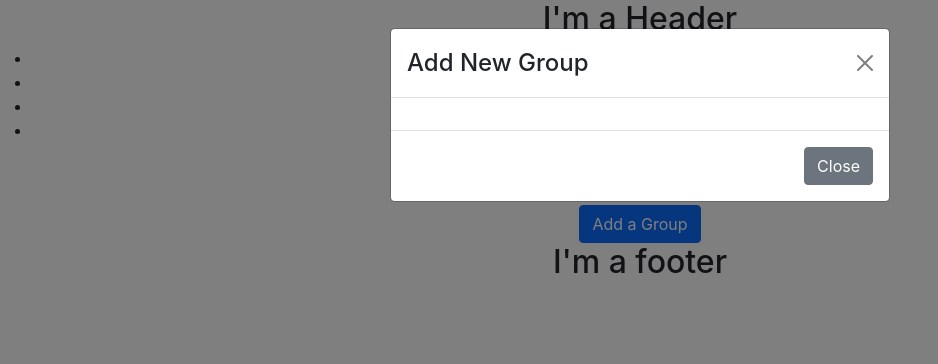
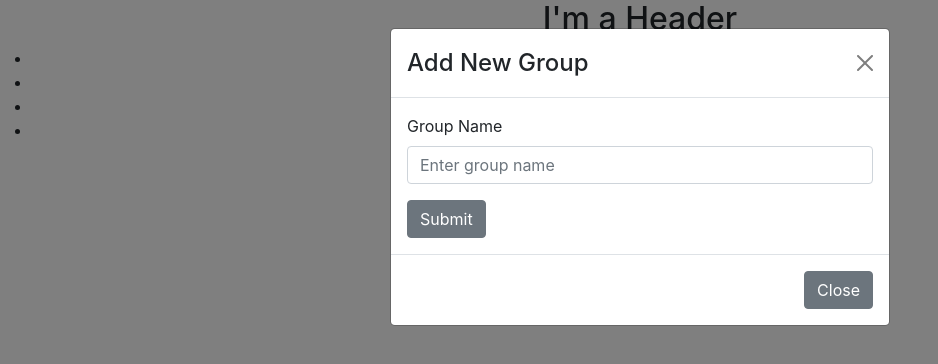
Before and after one commit to thePumaLovers/project-planning-client, a React (Create React App) app: page /groups in a window 1280 px wide. Both pictures are taken after a click on the button "Add a Group". Shown: the top 364 px of the page, without its empty margins (0-938 px from the left). Built offline with nearby package versions, Linux system fonts and the light colour scheme.

Commit message:
added Form with Group Name field Co-authored-by: @mpowell773

```diff
--- a/src/Components/GroupForm/GroupForm.js
+++ b/src/Components/GroupForm/GroupForm.js
@@ -6,9 +6,41 @@ import { useState } from 'react';
 const GroupForm = () => {
 
   const [show, setShow] = useState(false);
+  const [form, setForm] = useState({
+    groupName: "",
+    location: "",
+    projects: []
+  });
 
   const handleClose = () => setShow(false);
   const handleShow = () => setShow(true);
+
+  // handleChange
+  const handleChange = (event) => {
+    event.preventDefault();
+    if (event.target.id === "formGroupName") {
+      setForm({ ...form, groupName: event.target.value });
+    } else if (event.target.id === "formLocation") {
+      setForm({ ...form, location: event.target.value });
+    }
+  };
+
+
+  // const handleChange = (event) => {
+  //   event.preventDefault();
+  //   console.log(event.target.id);
+  //   if (event.target.id === "formGroupName") {
+  //     setForm({ ...form, groupName: event.target.value });
+  //   } else if (event.target.id === "formLocation") {
+  //     setForm({ ...form, location: event.target.value });
+  //   }
+  // };
+
+  // handleSubmit
+  const handleSubmit = (event) => {
+    event.preventDefault();
+    console.log(form)
+  }
 
   return (
     <div>
@@ -21,7 +53,35 @@ const GroupForm = () => {
           <Modal.Title>Add New Group</Modal.Title>
         </Modal.Header>
         <Modal.Body>
+          <Form>
+            <Form.Group className="mb-3 group-form" controlId="formGroupName">
+              <Form.Label>Group Name</Form.Label>
+              <Form.Control type="input" placeholder="Enter group name" value={form.groupName} onChange={handleChange}/>
+            </Form.Group>
+            <Button variant="secondary" onClick={handleSubmit}>
+              Submit
+            </Button>
+          </Form>
+        {/* <Form>
+  <Form.Group className="mb-3" controlId="formBasicEmail">
+    <Form.Label>Email address</Form.Label>
+    <Form.Control type="email" placeholder="Enter email" />
+    <Form.Text className="text-muted">
+      We'll never share your email with anyone else.
+    </Form.Text>
+  </Form.Group>
 
+  <Form.Group className="mb-3" controlId="formBasicPassword">
+    <Form.Label>Password</Form.Label>
+    <Form.Control type="password" placeholder="Password" />
+  </Form.Group>
+  <Form.Group className="mb-3" controlId="formBasicCheckbox">
+    <Form.Check type="checkbox" label="Check me out" />
+  </Form.Group>
+  <Button variant="primary" type="submit">
+    Submit
+  </Button>
+</Form> */}
         </Modal.Body>
         <Modal.Footer>
           <Button variant="secondary" onClick={handleClose}>
```
